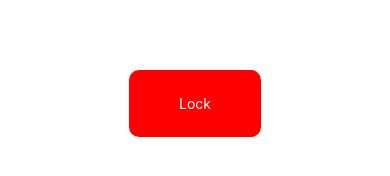
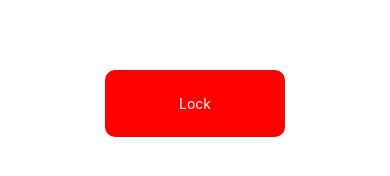
Before and after one commit to masonwoodford/Cyber-Cycle-Lock, a React Native app: screen / in a window 390 px wide. Shown: the part 656-832 px from the top of the page. Built offline with nearby package versions, Linux system fonts and the light colour scheme.

Commit message:
button logic for lock/unlock

```diff
--- a/App.js
+++ b/App.js
@@ -13,7 +13,22 @@ export default class App extends React.Component {
         latitudeDelta: 0.0922,
         longitudeDelta: 0.0421,
       },
+      buttonBackgroundColor: "red",
+      buttonText: "Lock"
     }
+  }
+
+  onPress = () => {
+    this.setState({
+      region: {
+        latitude: 37.78825,
+        longitude: -122.4324,
+        latitudeDelta: 0.0922,
+        longitudeDelta: 0.0421,
+      },
+      buttonBackgroundColor: this.state.buttonBackgroundColor === "red" ? "green" : "red",
+      buttonText: this.state.buttonText === "Unlock" ? "Lock" : "Unlock"
+    });
   }
 
   onRegionChange = (region) => {
@@ -21,6 +36,10 @@ export default class App extends React.Component {
   }
 
   render() {
+    const {region, buttonBackgroundColor, buttonText} = this.state
+    const colorStyles = {
+      backgroundColor: buttonBackgroundColor
+    }
     return (
       <View style={styles.container}>
         <MapView
@@ -39,9 +58,10 @@ export default class App extends React.Component {
           </MapView.Marker>
         </MapView>
         <TouchableOpacity
-          style={styles.lockbutton}
+          style={[styles.lockbutton, colorStyles]}
+          onPress={this.onPress}
         >
-          <Text style={{color: "white"}}>Lock</Text>
+          <Text style={{color: "white"}}>{buttonText}</Text>
         </TouchableOpacity>
       </View>
     );
@@ -78,16 +98,15 @@ const styles = StyleSheet.create({
   map: {
     left: 15,
     right: 15,
-    top: 175,
+    top: 90,
     bottom: 145,
     position: 'absolute',
   },
   lockbutton: {
     alignItems: 'center',
     marginTop: 625,
-    backgroundColor: '#FF0000',
     paddingVertical: 25,
-    paddingHorizontal: 50,
     borderRadius: 10,
+    width: 180
   },
 });
```
